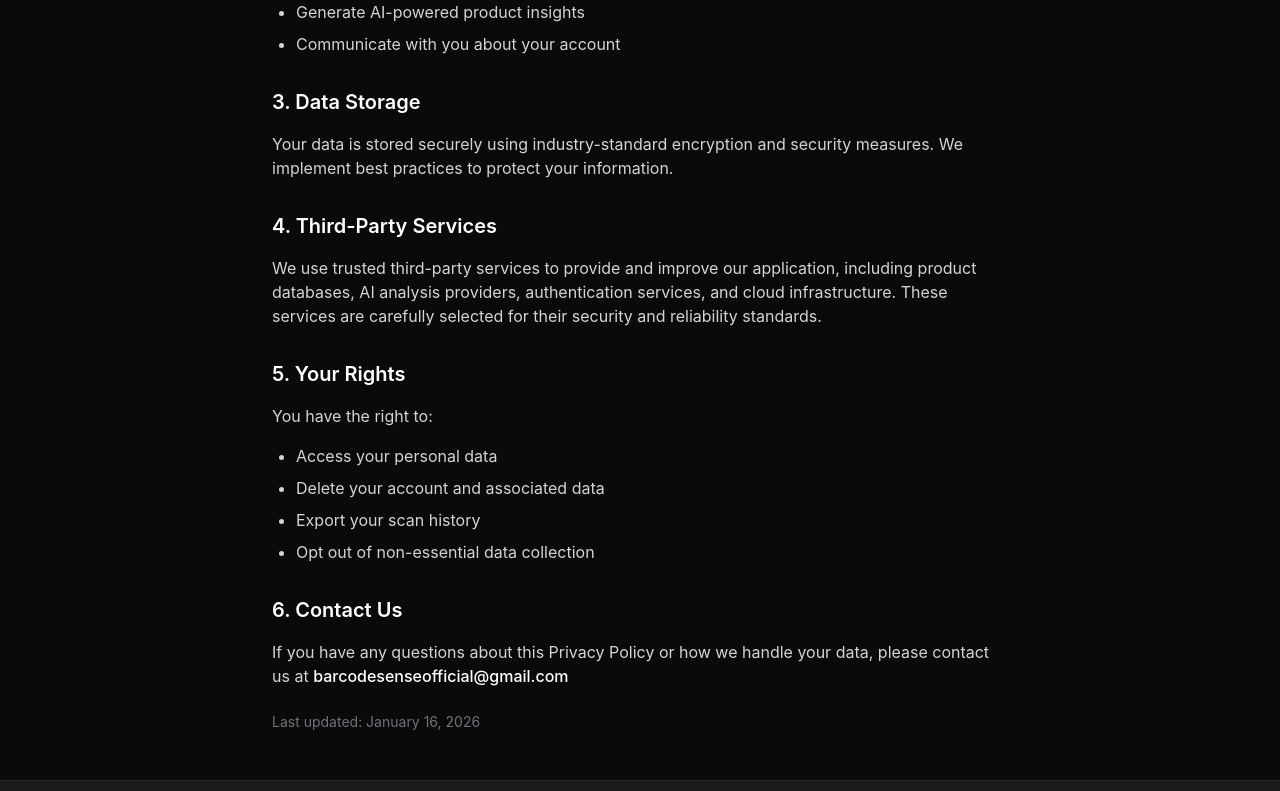
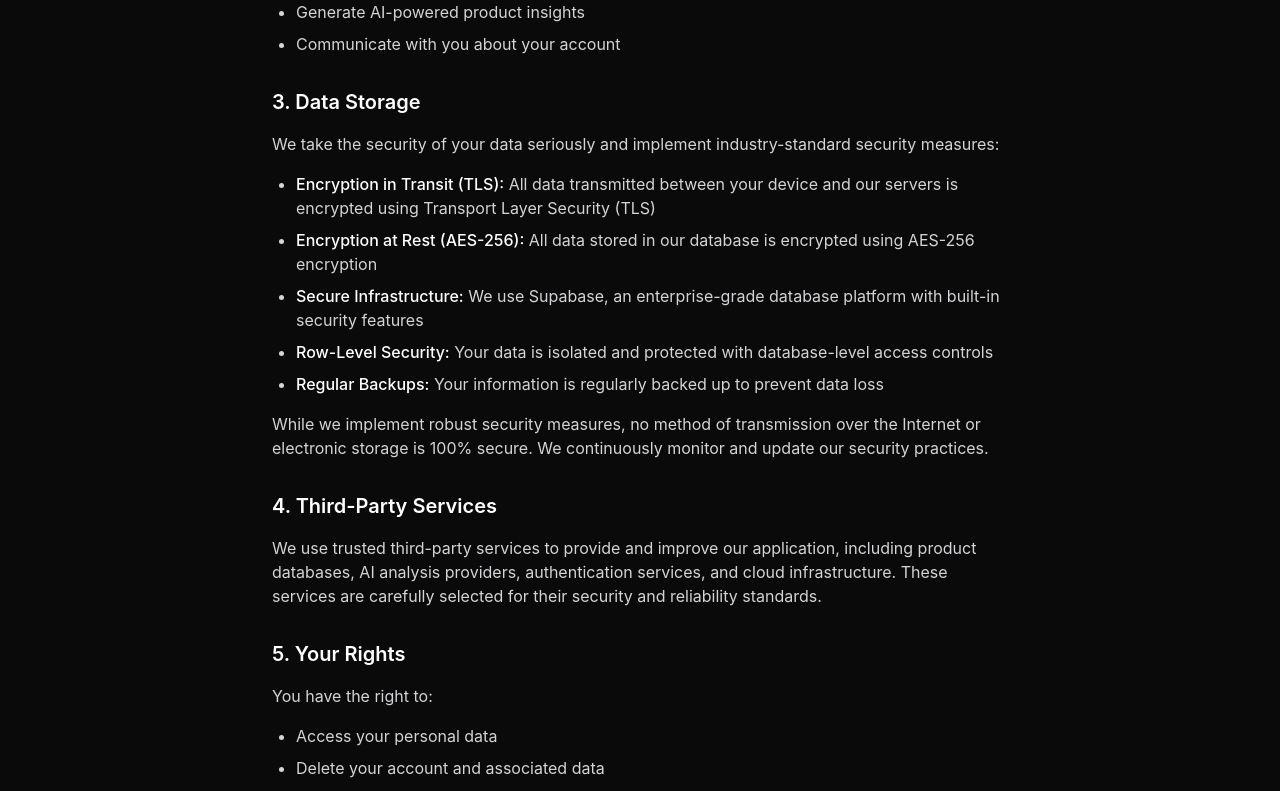
Before and after one commit to puria1234/barcodesense, a Next.js app: page /privacy in a window 1280 px wide. Shown: the part 560-1351 px from the top of the page. Built offline with nearby package versions, Linux system fonts and the light colour scheme.

Commit message:
Add update to privacy policy

```diff
--- a/src/app/app/page.tsx
+++ b/src/app/app/page.tsx
@@ -7,7 +7,7 @@ import { motion, AnimatePresence } from 'framer-motion'
 import {
   Upload, Search, ArrowLeft, X, Home, User, Sparkles,
   Activity, CheckSquare, Leaf, Loader2, AlertCircle,
-  Check, ChevronDown, LogOut, History, ChefHat
+  Check, ChevronDown, LogOut, History, ChefHat, ScanLine
 } from 'lucide-react'
 import { auth, db } from '@/lib/supabase'
 import { fetchProductInfo, ProductData } from '@/lib/product-api'
@@ -501,12 +501,16 @@ export default function AppPage() {
 
       {/* Main Content */}
       <main className="max-w-2xl mx-auto px-4 py-8 pb-24">
-        <div className="flex items-center gap-4 mb-8">
-          <Link href="/" className="btn-ghost flex items-center gap-2">
+        <div className="grid grid-cols-[1fr_auto_1fr] items-center gap-4 mb-8">
+          <Link href="/" className="btn-ghost flex items-center gap-2 justify-self-start">
             <ArrowLeft className="w-5 h-5" />
             <span className="hidden sm:inline">Back</span>
           </Link>
-          <h1 className="text-2xl font-bold gradient-text">Scan Your Product</h1>
+          <h1 className="text-2xl font-bold text-center text-white flex items-center justify-center gap-2 justify-self-center">
+            <ScanLine className="w-6 h-6 text-white" />
+            <span>Scan Your Product</span>
+          </h1>
+          <div aria-hidden />
         </div>
 
         {/* Scan Options */}
--- a/src/app/privacy/page.tsx
+++ b/src/app/privacy/page.tsx
@@ -38,9 +38,34 @@ export default function PrivacyPage() {
 
           <section>
             <h2 className="text-xl font-semibold text-white mt-8 mb-4">3. Data Storage</h2>
-            <p>
-              Your data is stored securely using industry-standard encryption and security measures.
-              We implement best practices to protect your information.
+            <p className="mb-4">
+              We take the security of your data seriously and implement industry-standard security measures:
+            </p>
+            <ul className="list-disc pl-6 space-y-2">
+              <li>
+                <span className="text-white font-medium">Encryption in Transit (TLS):</span>{' '}
+                All data transmitted between your device and our servers is encrypted using Transport Layer Security (TLS)
+              </li>
+              <li>
+                <span className="text-white font-medium">Encryption at Rest (AES-256):</span>{' '}
+                All data stored in our database is encrypted using AES-256 encryption
+              </li>
+              <li>
+                <span className="text-white font-medium">Secure Infrastructure:</span>{' '}
+                We use Supabase, an enterprise-grade database platform with built-in security features
+              </li>
+              <li>
+                <span className="text-white font-medium">Row-Level Security:</span>{' '}
+                Your data is isolated and protected with database-level access controls
+              </li>
+              <li>
+                <span className="text-white font-medium">Regular Backups:</span>{' '}
+                Your information is regularly backed up to prevent data loss
+              </li>
+            </ul>
+            <p className="mt-4">
+              While we implement robust security measures, no method of transmission over the Internet or electronic storage is 100% secure.
+              We continuously monitor and update our security practices.
             </p>
           </section>
 
@@ -78,7 +103,7 @@ export default function PrivacyPage() {
           </section>
 
           <p className="text-sm text-zinc-500 mt-12">
-            Last updated: January 16, 2026
+            Last updated: January 26, 2026
           </p>
         </div>
       </main>
```
